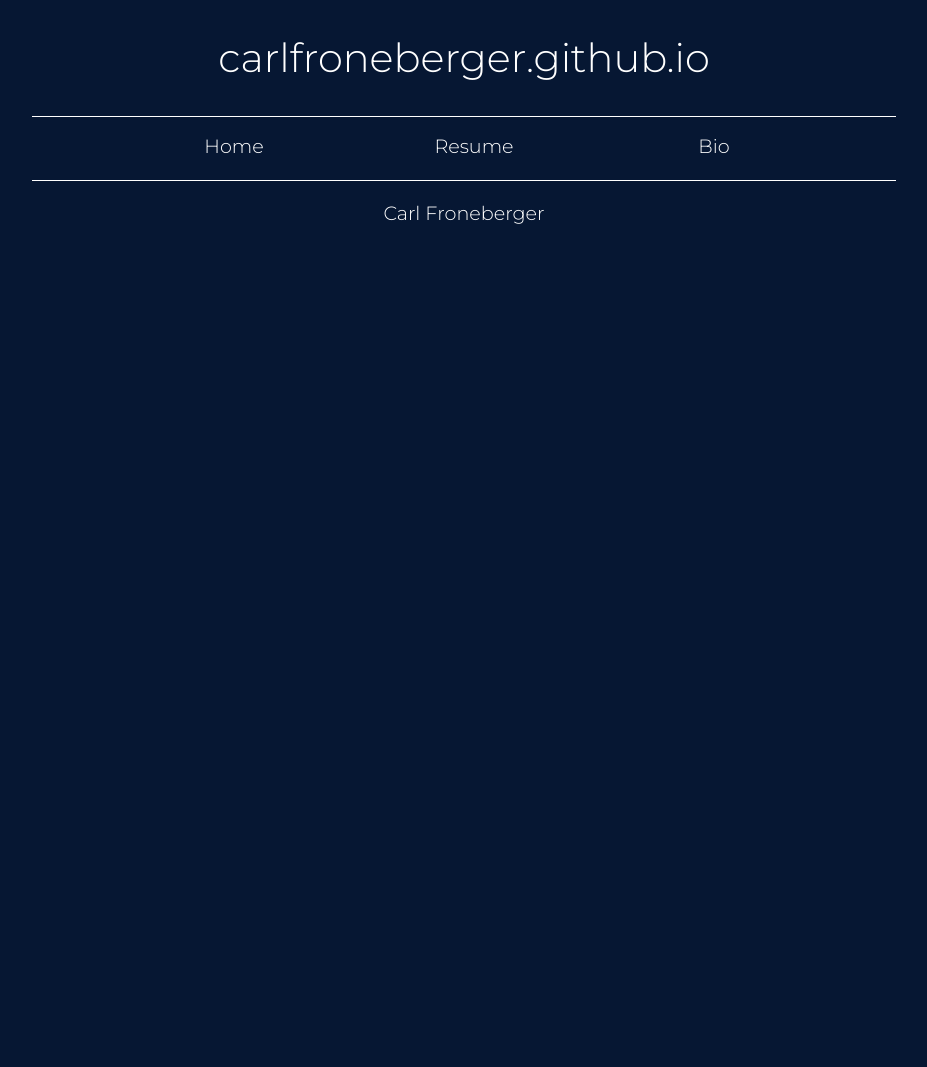
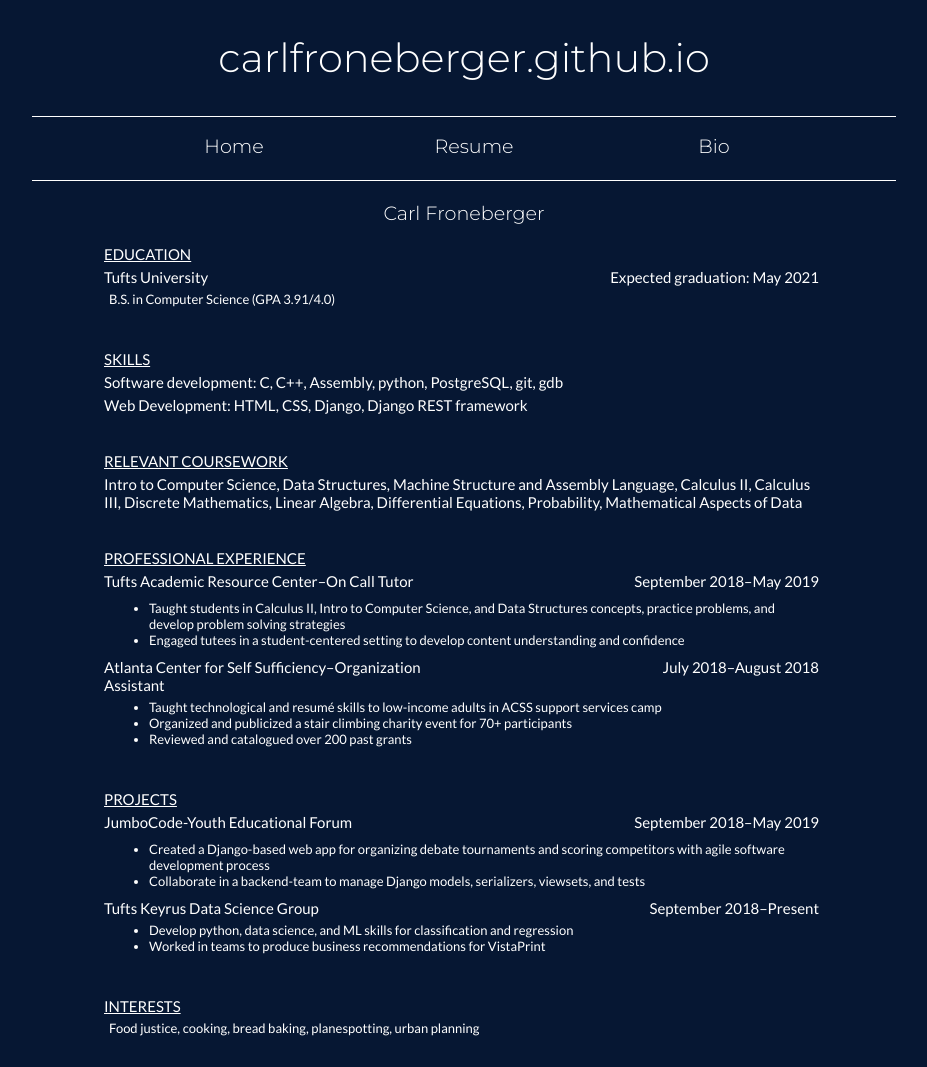
Before and after one commit to carlfroneberger/carlfroneberger.github.io, a plain HTML site: page resume.html in a window 1280 px wide. Shown: the whole page, without its empty margins (176-1103 px from the left). Before the commit the page ends 800 px from the top, so only its background shows below. Drawn offline with Linux system fonts and the light colour scheme.

Commit message:
Have completed my resume page and verified that everything is valid with HTML and CSS validators

```diff
--- a/main.css
+++ b/main.css
@@ -75,3 +75,58 @@ img {
     margin-left: auto;
     margin-right: auto;
 }
+
+div.section_header
+{
+    text-decoration: underline;
+    text-transform: uppercase;
+    font-family: "Lato", sans-serif;
+    font-size: 15px;
+    color: #fff;
+    margin-top: 20px;
+}
+
+div.name {
+    font-family: "Lato", sans-serif;
+    float: left;
+    font-size: 15px;
+    color: white;
+    padding-top: 5px;
+    width: 50%;
+}
+
+div.date
+{
+    font-family: "Lato", sans-serif;
+    float: right;
+    font-size: 15px;
+    color: white;
+    padding: 5px;
+}
+
+div.info
+{
+    font-family: "Lato", sans-serif;
+    font-size: 13px;
+    color: white;
+    padding: 5px;
+    float: left;
+}
+
+br {
+    clear: both;
+}
+
+div.skills
+{
+    width: 100%;
+}
+
+div#courses
+{
+    width: 100%;
+}
+
+ul {
+    margin: 0;
+}
--- a/resume.html
+++ b/resume.html
@@ -24,6 +24,77 @@
         <hr>
         <div id="title">Carl Froneberger</div>
 
+        <div class="section_header">Education</div>
+        <div class="name">Tufts University</div>
+        <div class="date">Expected graduation: May 2021</div>
+        <div class="info">B.S. in Computer Science (GPA 3.91/4.0)</div>
+        <br />
+        <br />
+
+        <div class="section_header">Skills</div>
+        <div class="name skills">Software development: C, C++, Assembly, python, PostgreSQL, git, gdb</div>
+        <br />
+        <div class="name skills">Web Development: HTML, CSS, Django, Django REST framework</div>
+        <br />
+        <br />
+
+
+
+        <div class="section_header">Relevant Coursework</div>
+        <div class="name" id="courses">Intro to Computer Science, Data Structures, Machine Structure and Assembly Language, Calculus II, Calculus III, Discrete Mathematics, Linear Algebra, Differential Equations, Probability, Mathematical Aspects of Data</div>
+        <br />
+        <br />
+
+        <div class="section_header">Professional Experience</div>
+        <div class="name">Tufts Academic Resource Center–On Call Tutor</div>
+        <div class="date">September 2018–May 2019</div>
+        <div class="info">
+            <ul>
+                <li>Taught students in Calculus II, Intro to Computer Science, and Data Structures concepts, practice problems, and develop problem solving strategies</li>
+                <li>Engaged tutees in a student-centered setting to develop content understanding and confidence</li>
+            </ul>
+        </div>
+        <br />
+
+        <div class="name">Atlanta Center for Self Sufficiency–Organization Assistant</div>
+        <div class="date">July 2018–August 2018</div>
+        <div class="info">
+            <ul>
+                <li>Taught technological and resumé skills to low-income adults in ACSS support services camp</li>
+                <li>Organized and publicized a stair climbing charity event for 70+ participants</li>
+                <li>Reviewed and catalogued over 200 past grants</li>
+            </ul>
+        </div>
+        <br />
+        <br />
+
+        <div class="section_header">Projects</div>
+        <div class="name">JumboCode-Youth Educational Forum</div>
+        <div class="date">September 2018–May 2019</div>
+        <div class="info">
+            <ul>
+                <li>Created a Django-based web app for organizing debate tournaments and scoring competitors with agile software development process</li>
+                <li>Collaborate in a backend-team to manage Django models, serializers, viewsets, and tests</li>
+            </ul>
+        </div>
+        <br />
+
+        <div class="name">Tufts Keyrus Data Science Group</div>
+        <div class="date">September 2018–Present</div>
+        <div class="info">
+            <ul>
+                <li>Develop python, data science, and ML skills for classification and regression</li>
+                <li>Worked in teams to produce business recommendations for VistaPrint</li>
+            </ul>
+        </div>
+        <br />
+        <br />
+
+
+        <div class="section_header">Interests</div>
+        <div class="info">Food justice, cooking, bread baking, planespotting, urban planning</div>
+        <br />
+        <br />
     </div>
 </body>
 </html>
```
